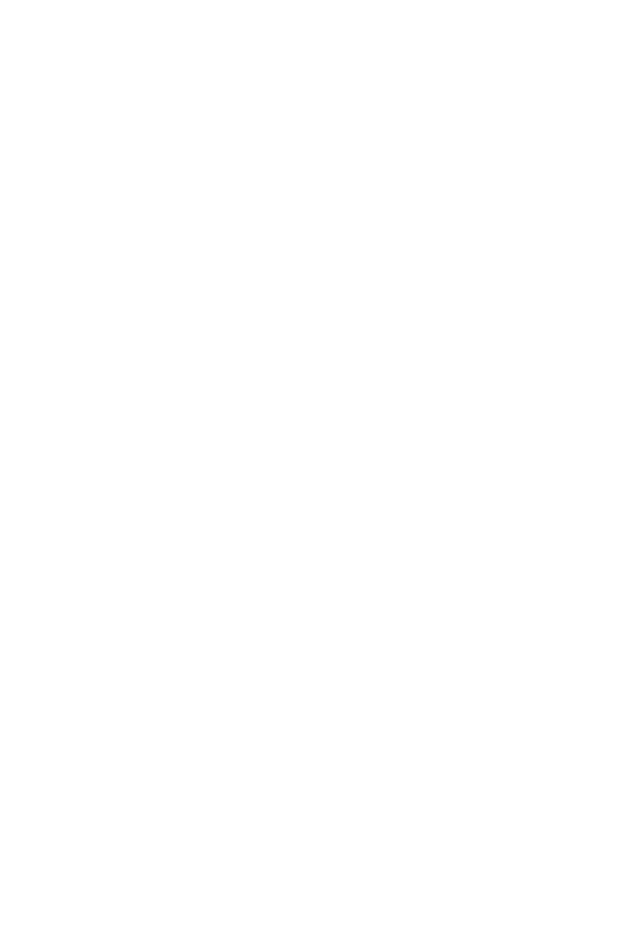
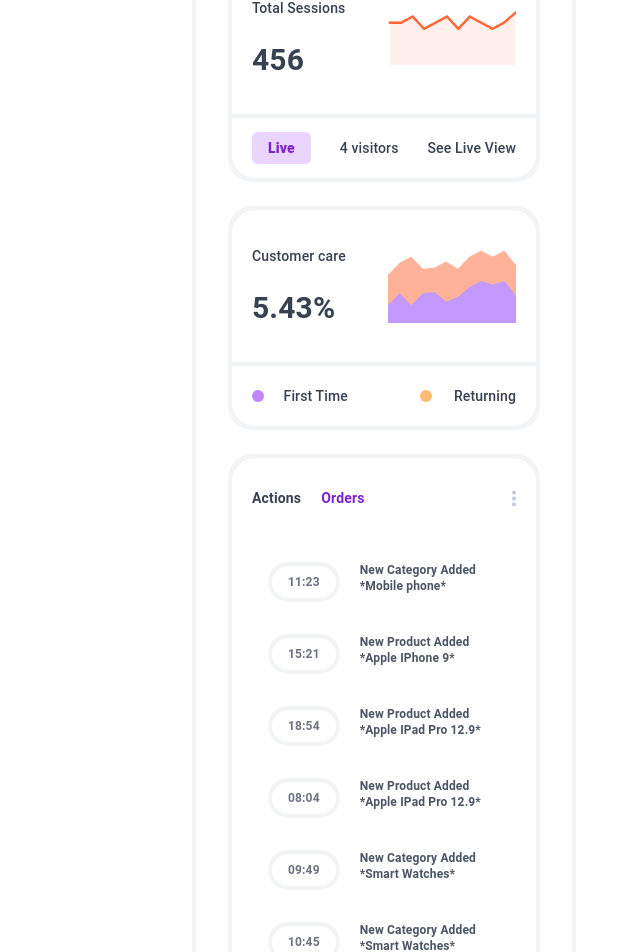
Before and after one commit to Kartik-agrawal123/Bizpush, a React (Create React App) app: page /shop in a window 1280 px wide. Shown: the part 612-1564 px from the top of the page, without its empty margins (640-1280 px from the left). Before the commit the page ends 800 px from the top, so only its background shows below. Built offline with nearby package versions, Linux system fonts and the light colour scheme; a web font is replaced by a local one.

Commit message:
added product graph

```diff
--- a/src/components/Hero.jsx
+++ b/src/components/Hero.jsx
@@ -21,16 +21,17 @@
 
             <div className="w-full h-24">
               <div
-                className="bg-white w-36 h-12 flex hover:cursor-pointer items-center justify-center rounded-lg drop-shadow-xl relative z-10"
+                className="bg-white w-36 h-12 flex hover:cursor-pointer items-center justify-center rounded-lg drop-shadow-xl relative z-10 "
                 onClick={() => {
                   navigate("/shop");
-                }}>
+                }}
+              >
                 Shop Now
               </div>
-              <div className="w-64 relative z-20 bottom-3 left-28">
+              <div className="w-64 relative z-20 bottom-16 left-28">
                 <img src="assests/arrow.png" alt="" srcset="" />
               </div>
-              <div className="w-fit h-fit flex flex-col justify-between items-center p-1 relative -z-0 bottom-24 left-80 ml-7">
+              <div className="w-fit h-fit flex flex-col justify-between items-center p-1 relative -z-0 bottom-36 left-80 ml-7">
                 <div className="flex flex-row items-center h-5">
                   <div className="font-semibold text-lg h-fit">4.3</div>
                   <div className="flex flex-row w-24 justify-between ml-1 h-fit">
--- /dev/null
+++ b/src/components/ProductGraph.jsx
@@ -0,0 +1,176 @@
+import React from "react";
+
+const ProductGraph = () => {
+  return (
+    <div className=" w-96 h-fit px-8 py-10 flex flex-col justify-between border-4 border-gray-100">
+      <div className="mb-6 bg-gray-100 w-full h-56 flex flex-col justify-between p-1 rounded-3xl">
+        <div className="flex flex-row justify-between p-5 bg-white rounded-t-3xl rounde w-full h-40 mb-1">
+          <div className="py-4 w-32 flex flex-col justify-between">
+            <div className="text-sm font-medium text-gray-700">Total Sales</div>
+            <div className="text-3xl font-semibold text-gray-700">$281.90</div>
+          </div>
+          <div className="w-32 flex items-center">
+            <img src="assests/graph3.png" alt="graph" />
+          </div>
+        </div>
+        <div className="bg-white rounded-b-3xl w-full h-16 px-5 items-center flex flex-row justify-between">
+          <div className="text-sm font-medium text-gray-700">
+            & total orders
+          </div>
+          <div className="text-sm font-medium text-gray-700">View report</div>
+        </div>
+      </div>
+
+      <div className="mb-6 bg-gray-100 w-full h-56 flex flex-col justify-between p-1 rounded-3xl">
+        <div className="flex flex-row justify-between p-5 bg-white rounded-t-3xl rounde w-full h-40 mb-1">
+          <div className="py-4 w-32 flex flex-col justify-between">
+            <div className="text-sm font-medium text-gray-700">
+              Total Sessions
+            </div>
+            <div className="text-3xl font-semibold text-gray-700">456</div>
+          </div>
+          <div className="w-32 flex items-center">
+            <img src="assests/graph1.png" alt="graph" />
+          </div>
+        </div>
+        <div className="bg-white rounded-b-3xl w-full h-16 px-5 items-center flex flex-row justify-between">
+          <div className="text-sm font-extrabold flex items-center bg-purple-200 py-1.5 px-4 text-purple-700 rounded-md">
+            Live
+          </div>
+          <div className="text-sm font-medium text-gray-700">4 visitors</div>
+          <div className="text-sm font-medium text-gray-700">See Live View</div>
+        </div>
+      </div>
+
+      <div className="mb-6 bg-gray-100 w-full h-56 flex flex-col justify-between p-1 rounded-3xl">
+        <div className="flex flex-row justify-between p-5 bg-white rounded-t-3xl rounde w-full h-40 mb-1">
+          <div className="py-4 w-32 flex flex-col justify-between">
+            <div className="text-sm font-medium text-gray-700">
+              Customer care
+            </div>
+            <div className="text-3xl font-semibold text-gray-700">5.43%</div>
+          </div>
+          <div className="w-32 flex items-center">
+            <img src="assests/graph2.png" alt="graph" />
+          </div>
+        </div>
+        <div className="bg-white rounded-b-3xl w-full h-16 px-5 items-center flex flex-row justify-between">
+          <div className="h-8 w-24 flex flex-row justify-between items-center">
+            <div className="bg-purple-400 rounded-full w-3 h-3"></div>
+            <div className="text-sm font-medium  text-gray-700">First Time</div>
+          </div>
+          <div className="h-8 w-24 flex flex-row justify-between items-center">
+            <div className="bg-orange-300 rounded-full w-3 h-3"></div>
+            <div className="text-sm font-medium  text-gray-700">Returning</div>
+          </div>
+        </div>
+      </div>
+
+      <div className="bg-gray-100 w-full h-fit flex flex-col justify-between p-1 rounded-3xl">
+        <div className="flex flex-col justify-between p-5 bg-white rounded-3xl rounde w-full h-full">
+          <div className="w-full h-10 mb-3 flex flex-row items-center justify-between">
+            <div className="text-sm font-bold text-gray-700">Actions</div>
+            <div className="text-sm font-bold text-purple-700 ml-5">Orders</div>
+            <div className="ml-auto w-1">
+              <img src="assests/3dots.png" alt="3 Dots" srcset="" />
+            </div>
+          </div>
+          <div className="w-full h-fit p-4 flex flex-col justify-between">
+            <div className="h-fit flex flex-row py-4">
+              <div className=" bg-gray-100 h-fit w-fit mr-5 rounded-full p-1">
+                <div className="font-semibold text-xs py-2 px-4 text-gray-500 bg-white h-full w-full rounded-full flex items-center justify-center">
+                  11:23
+                </div>
+              </div>
+              <div className="flex flex-col">
+                <div className="text-xs font-bold text-gray-600">
+                  New Category Added
+                </div>
+                <div className="text-xs font-bold text-gray-600">
+                  *Mobile phone*
+                </div>
+              </div>
+            </div>
+            <div className="h-fit flex flex-row py-4">
+              <div className=" bg-gray-100 h-fit w-fit mr-5 rounded-full p-1">
+                <div className="font-semibold text-xs py-2 px-4 text-gray-500 bg-white h-full w-full rounded-full flex items-center justify-center">
+                  15:21
+                </div>
+              </div>
+              <div className="flex flex-col">
+                <div className="text-xs font-bold text-gray-600">
+                  New Product Added
+                </div>
+                <div className="text-xs font-bold text-gray-600">
+                  *Apple IPhone 9*
+                </div>
+              </div>
+            </div>
+            <div className="h-fit flex flex-row py-4">
+              <div className=" bg-gray-100 h-fit w-fit mr-5 rounded-full p-1">
+                <div className="font-semibold text-xs py-2 px-4 text-gray-500 bg-white h-full w-full rounded-full flex items-center justify-center">
+                  18:54
+                </div>
+              </div>
+              <div className="flex flex-col">
+                <div className="text-xs font-bold text-gray-600">
+                  New Product Added
+                </div>
+                <div className="text-xs font-bold text-gray-600">
+                  *Apple IPad Pro 12.9*
+                </div>
+              </div>
+            </div>
+            <div className="h-fit flex flex-row py-4">
+              <div className=" bg-gray-100 h-fit w-fit mr-5 rounded-full p-1">
+                <div className="font-semibold text-xs py-2 px-4 text-gray-500 bg-white h-full w-full rounded-full flex items-center justify-center">
+                  08:04
+                </div>
+              </div>
+              <div className="flex flex-col">
+                <div className="text-xs font-bold text-gray-600">
+                  New Product Added
+                </div>
+                <div className="text-xs font-bold text-gray-600">
+                  *Apple IPad Pro 12.9*
+                </div>
+              </div>
+            </div>
+            <div className="h-fit flex flex-row py-4">
+              <div className=" bg-gray-100 h-fit w-fit mr-5 rounded-full p-1">
+                <div className="font-semibold text-xs py-2 px-4 text-gray-500 bg-white h-full w-full rounded-full flex items-center justify-center">
+                  09:49
+                </div>
+              </div>
+              <div className="flex flex-col">
+                <div className="text-xs font-bold text-gray-600">
+                  New Category Added
+                </div>
+                <div className="text-xs font-bold text-gray-600">
+                  *Smart Watches*
+                </div>
+              </div>
+            </div>
+            <div className="h-fit flex flex-row py-4">
+              <div className=" bg-gray-100 h-fit w-fit mr-5 rounded-full p-1">
+                <div className="font-semibold text-xs py-2 px-4 text-gray-500 bg-white h-full w-full rounded-full flex items-center justify-center">
+                  10:45
+                </div>
+              </div>
+              <div className="flex flex-col">
+                <div className="text-xs font-bold text-gray-600">
+                  New Category Added
+                </div>
+                <div className="text-xs font-bold text-gray-600">
+                  *Smart Watches*
+                </div>
+              </div>
+            </div>
+          </div>
+        </div>
+      </div>
+    </div>
+  );
+};
+
+export default ProductGraph;
--- a/src/screens/HomeScreen.jsx
+++ b/src/screens/HomeScreen.jsx
@@ -1,12 +1,14 @@
 import React from "react";
 import NavBar from "../components/NavBar";
 import Hero from "../components/Hero";
+import PopularProduct from "../components/PopularProduct";
 
 const HomeScreen = () => {
   return (
     <div className="bg-gradient-to-r from-customRed to-customBlue">
       <NavBar />
       <Hero />
+      <PopularProduct />
     </div>
   );
 };
--- a/src/screens/ShopScreen.jsx
+++ b/src/screens/ShopScreen.jsx
@@ -4,9 +4,11 @@
 import SideBarMenu from "../components/SideBarMenu";
 import ProductStatus from "../components/ProductStatus";
 import ProductAction from "../components/ProductAction";
+import ProductGraph from "../components/ProductGraph";
 
 const ShopScreen = () => {
   return (
+    <>
       <SideBarMenu>
         <section>
           <div className="container px-10 py-8">
@@ -38,7 +40,8 @@
                     stroke="#9e9e9e"
                     fill="none"
                     stroke-linecap="round"
-                  stroke-linejoin="round">
+                    stroke-linejoin="round"
+                  >
                     <path stroke="none" d="M0 0h24v24H0z" fill="none" />
                     <path d="M9 12h6" />
                     <path d="M12 9v6" />
@@ -57,8 +60,15 @@
           <div className="border-t-2 border-gray-400 py-2"></div>
           {/* product actions */}
           <ProductAction />
+          <div className="flex justify-between space-x-10 container px-10 py-4">
+            <div>Product List</div>
+            <div>
+              <ProductGraph />
+            </div>
+          </div>
         </section>
       </SideBarMenu>
+    </>
   );
 };
 
```
Lines whose indentation alone changed are shown as unchanged.
